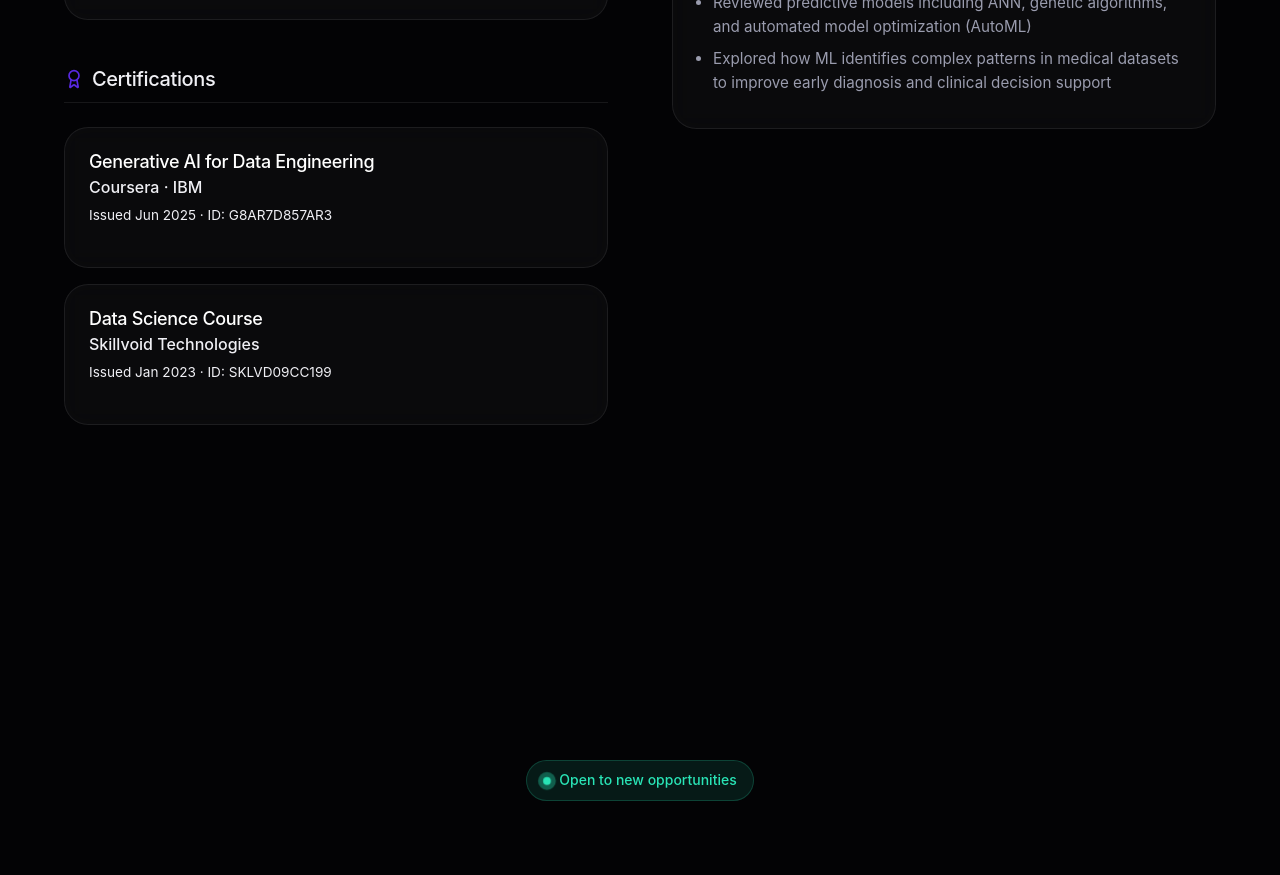
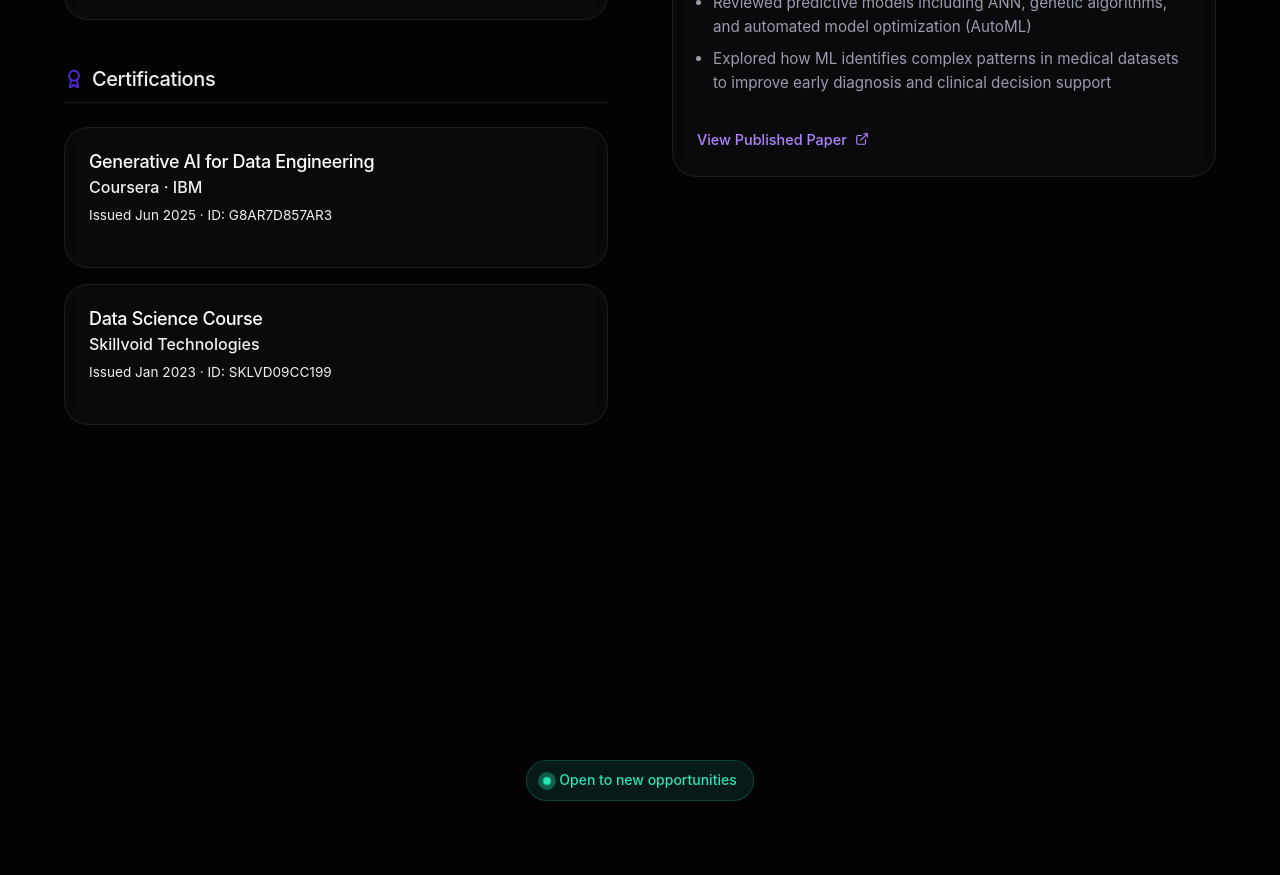
Before and after one commit to KrishnaTeja0002/Portfolio, a React (Vite) app: page / in a window 1280 px wide. Shown: the part 5220-6095 px from the top of the page. Built offline with nearby package versions, Linux system fonts and the light colour scheme.

Commit message:
Added publication link to Education section

```diff
--- a/src/components/Education.jsx
+++ b/src/components/Education.jsx
@@ -1,6 +1,6 @@
 import React from 'react';
 import './Education.css';
-import { GraduationCap, Award, BookOpen } from 'lucide-react';
+import { GraduationCap, Award, BookOpen, ExternalLink } from 'lucide-react';
 
 const Education = () => {
   return (
@@ -49,6 +49,15 @@ const Education = () => {
               <li>Reviewed predictive models including ANN, genetic algorithms, and automated model optimization (AutoML)</li>
               <li>Explored how ML identifies complex patterns in medical datasets to improve early diagnosis and clinical decision support</li>
             </ul>
+            <a
+              href="https://www.ijraset.com/research-paper/a-review-on-heart-disease-prediction-system"
+              target="_blank"
+              rel="noopener noreferrer"
+              className="paper-link hover-trigger"
+              style={{ display: 'inline-flex', alignItems: 'center', gap: '0.5rem', marginTop: '1.5rem', color: '#ae85ff', fontSize: '0.9rem', fontWeight: '500' }}
+            >
+              View Published Paper <ExternalLink size={14} />
+            </a>
           </div>
         </div>
       </div>
```
